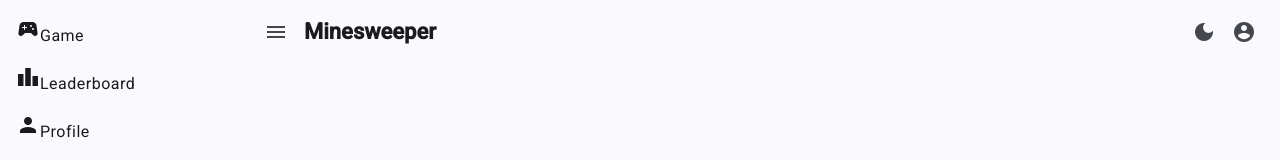
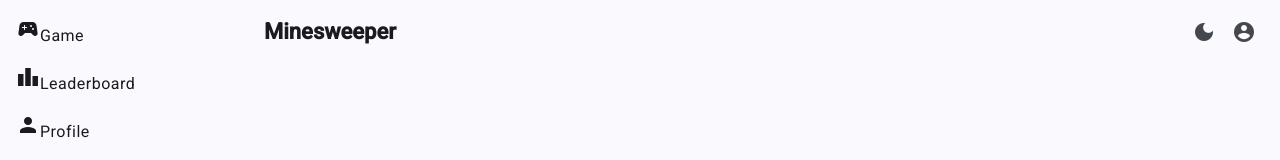
Before and after one commit to mongeki/minesweeper, an Angular app: page / in a window 1280 px wide. Shown: the top 160 px of the page. Built offline with nearby package versions, Linux system fonts and the light colour scheme.

Commit message:
hide menu togger if not mobile

```diff
--- a/src/app/layout/header/header.html
+++ b/src/app/layout/header/header.html
@@ -1,8 +1,9 @@
 <mat-toolbar color="primary">
-  <button mat-icon-button (click)="menuClick.emit()">
-    <mat-icon>menu</mat-icon>
-  </button>
-
+  @if (showMenuToggler()) {
+    <button mat-icon-button (click)="menuClick.emit()">
+      <mat-icon>menu</mat-icon>
+    </button>
+  }
   <span class="app-title">Minesweeper</span>
 
   <span class="spacer"></span>
--- a/src/app/layout/header/header.ts
+++ b/src/app/layout/header/header.ts
@@ -1,4 +1,4 @@
-import { Component, EventEmitter, Output } from '@angular/core';
+import { Component, EventEmitter, input, Input, Output, signal } from '@angular/core';
 import { MatToolbarModule } from '@angular/material/toolbar';
 import { MatIconModule } from '@angular/material/icon';
 import { MatButtonModule } from '@angular/material/button';
@@ -12,5 +12,6 @@ import { ThemeService } from '../../core/theme/theme.service';
 })
 export class Header {
   @Output() menuClick = new EventEmitter<void>();
+  showMenuToggler = input(true);
   constructor(public themeService: ThemeService) {}
 }
--- a/src/app/layout/main-layout/main-layout.html
+++ b/src/app/layout/main-layout/main-layout.html
@@ -9,7 +9,7 @@
   </mat-sidenav>
 
   <mat-sidenav-content>
-    <app-header (menuClick)="toggle()"></app-header>
+    <app-header (menuClick)="toggle()" [showMenuToggler]="isMobile()"></app-header>
 
     <div class="content">
       <router-outlet></router-outlet>
```
